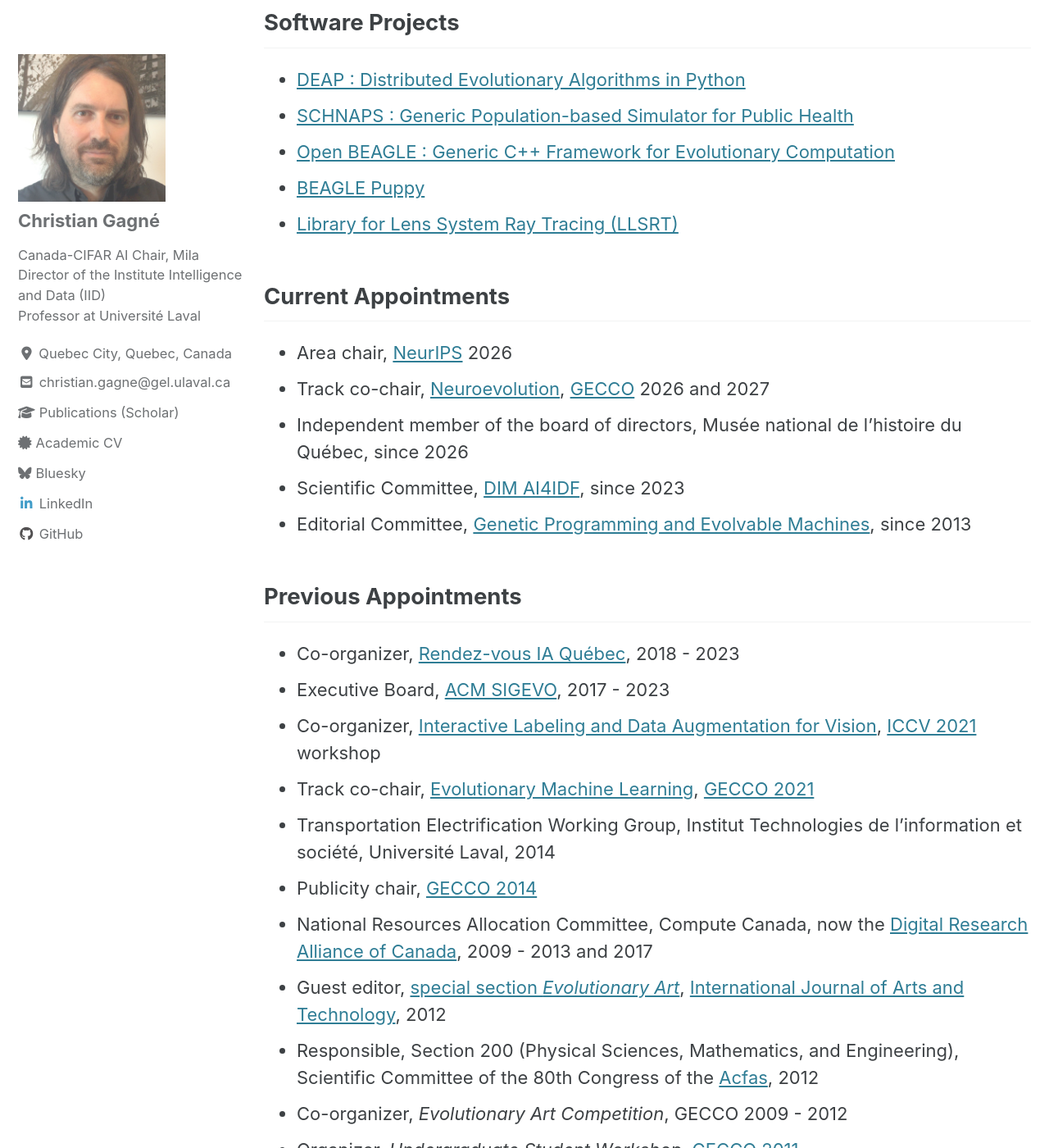
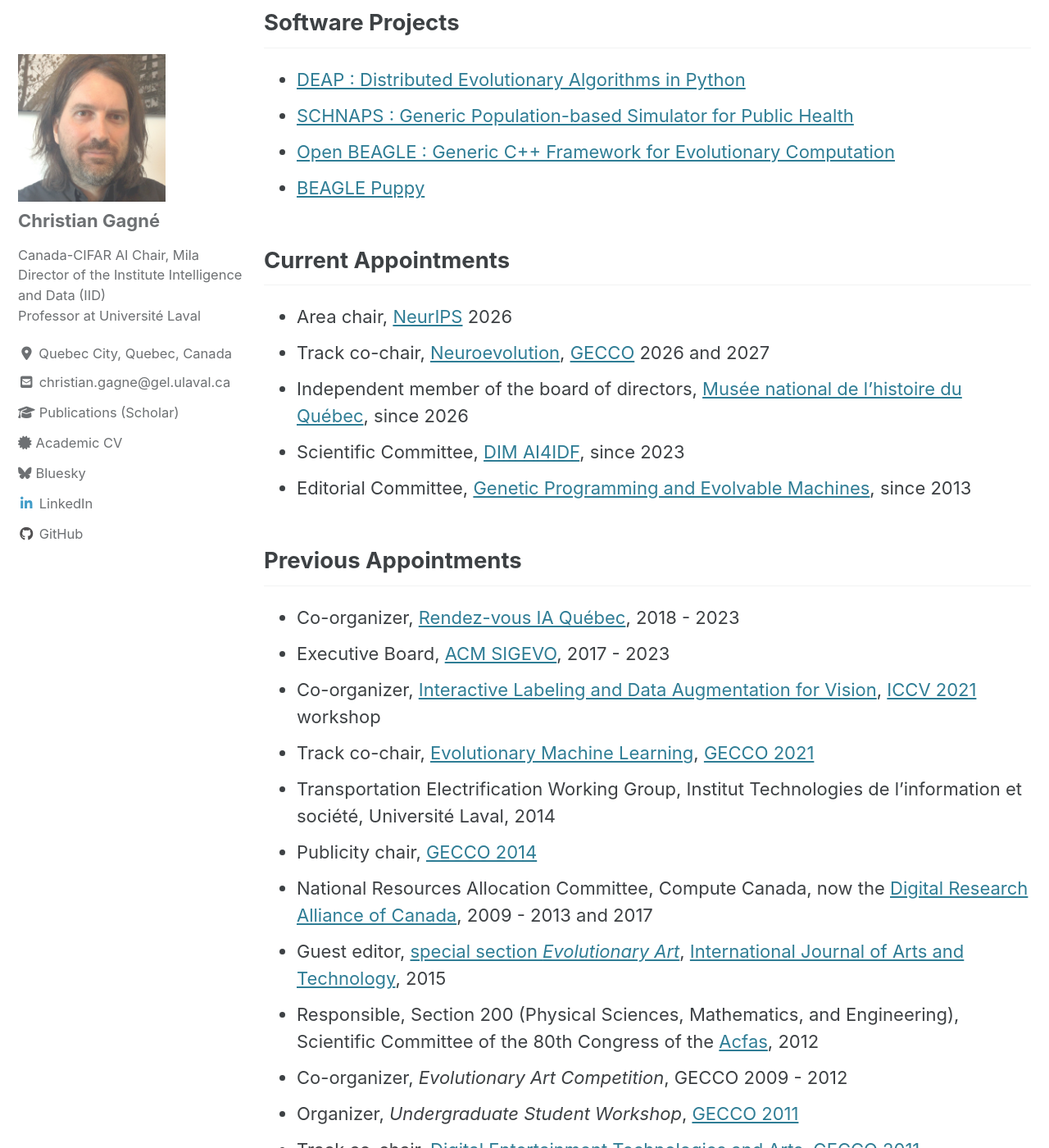
Before and after one commit to chgagne/english, a Jekyll site: the page built from _pages/research.md, in a window 1280 px wide and 1400 px high, scrolled down 1471 px. Shown: the whole window at 82% size. Built offline with Jekyll 4.4.1, drawn with Linux system fonts in a browser that asks for light colours; cached includes are drawn as plain includes.

Commit message:
Musée national lié, IJART en 2015, LLSRT retiré, CV republié.
Le conseil d'administration du Musée national de l'histoire du Québec
pointe vers https://nat.quebec/ ; le site du musée est unilingue
français, donc la même adresse des deux côtés.

L'édition invitée de l'IJART passe à 2015, l'année de publication
confirmée par Christian, et celle du numéro déjà lié depuis cette
entrée. Le CV porte la même correction.

LLSRT quitte les projets logiciels : il paraissait ici et nulle part au
CV, ce que la règle « rien de plus riche que le CV » interdit. Retrait
plutôt qu'ajout au CV, sur décision de Christian.

Les deux PDF du CV sont recopiés depuis ~/Claude/CV avec cette
correction.

Co-Authored-By: Claude Opus 5 (1M context) <noreply@anthropic.com>

```diff
--- a/_pages/research.md
+++ b/_pages/research.md
@@ -40,7 +40,6 @@ My research interests lie on the elaboration of methods for machine learning and
 - [SCHNAPS : Generic Population-based Simulator for Public Health](https://github.com/audurand/schnaps)
 - [Open BEAGLE : Generic C++ Framework for Evolutionary Computation](https://github.com/chgagne/beagle)
 - [BEAGLE Puppy](https://code.google.com/archive/p/beagle/wikis/Puppy.wiki)
-- [Library for Lens System Ray Tracing (LLSRT)](http://w3.gel.ulaval.ca/~cgagne/llsrt/)
 
 
 ## Current Appointments
@@ -48,7 +47,7 @@ My research interests lie on the elaboration of methods for machine learning and
 
 - Area chair, [NeurIPS](https://neurips.cc) 2026 <!-- cv: neurips-ac -->
 - Track co-chair, [Neuroevolution](https://gecco-2026.sigevo.org/Track?itemId=59), [GECCO](https://gecco-2026.sigevo.org/HomePage) 2026 and 2027 <!-- cv: gecco-neuroevolution -->
-- Independent member of the board of directors, Musée national de l'histoire du Québec, since 2026 <!-- cv: nat-ca -->
+- Independent member of the board of directors, [Musée national de l'histoire du Québec](https://nat.quebec/), since 2026 <!-- cv: nat-ca -->
 - Scientific Committee, [DIM AI4IDF](https://ai4idf.fr/), since 2023 <!-- cv: dim-ai4idf -->
 - Editorial Committee, [Genetic Programming and Evolvable Machines](http://www.springer.com/computer/ai/journal/10710), since 2013 <!-- cv: gpem-editorial -->
 
@@ -62,7 +61,7 @@ My research interests lie on the elaboration of methods for machine learning and
 - Transportation Electrification Working Group, Institut Technologies de l'information et société, Université Laval, 2014 <!-- cv: transport-itis -->
 - Publicity chair, [GECCO 2014](http://www.sigevo.org/gecco-2014/) <!-- cv: gecco-2014-publicite -->
 - National Resources Allocation Committee, Compute Canada, now the [Digital Research Alliance of Canada](https://alliancecan.ca/en), 2009 - 2013 and 2017 <!-- cv: calcul-canada -->
-- Guest editor, [special section *Evolutionary Art*](http://www.inderscience.com/info/inarticletoc.php?jcode=ijart&year=2015&vol=8&issue=2), [International Journal of Arts and Technology](http://www.inderscience.com/ijart), 2012 <!-- cv: ijart-invite -->
+- Guest editor, [special section *Evolutionary Art*](http://www.inderscience.com/info/inarticletoc.php?jcode=ijart&year=2015&vol=8&issue=2), [International Journal of Arts and Technology](http://www.inderscience.com/ijart), 2015 <!-- cv: ijart-invite -->
 - Responsible, Section 200 (Physical Sciences, Mathematics, and Engineering), Scientific Committee of the 80th Congress of the [Acfas](http://www.acfas.ca), 2012 <!-- cv: acfas-2012 -->
 - Co-organizer, *Evolutionary Art Competition*, GECCO 2009 - 2012 <!-- cv: gecco-art-comp -->
 - Organizer, *Undergraduate Student Workshop*, [GECCO 2011](http://www.sigevo.org/gecco-2011) <!-- cv: gecco-usw2011 -->
```
Also changed, not shown: 1 other file.
